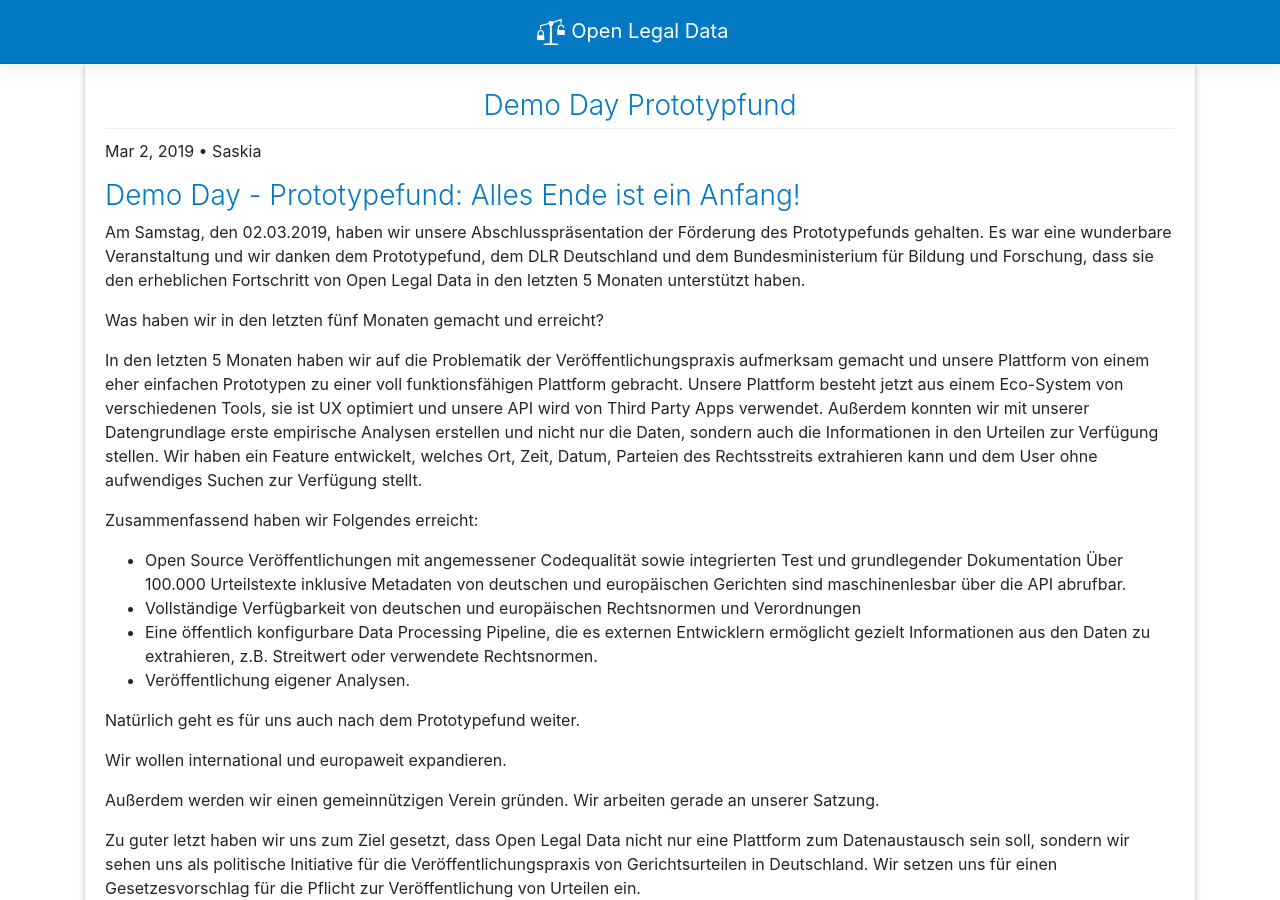
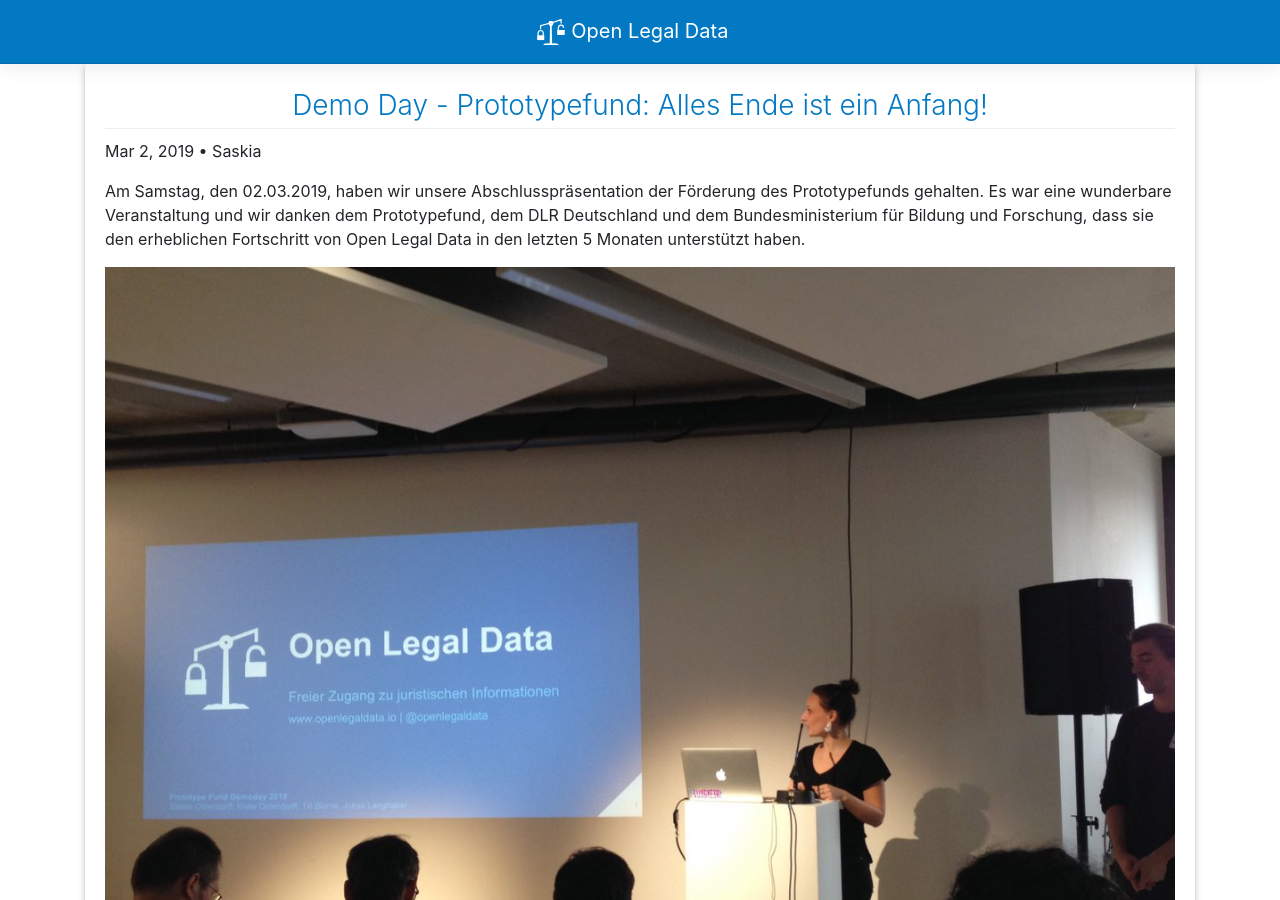
Before and after one commit to openlegaldata/blog, a Jekyll site: the page built from _posts/2019-03-02-demoday.md, in a window 1280 px wide and 900 px high. Built offline with Jekyll 4.4.1, drawn with Linux system fonts in a browser that asks for light colours.

Commit message:
Blog post Demo Day

```diff
--- a/Gemfile
+++ b/Gemfile
@@ -22,7 +22,6 @@
   gem "jekyll-feed", "~> 0.6"
   #gem "jekyll-paginate-v2"  # is not supported by github-pages
   gem "jekyll-paginate"
-  gem "jekyll-feed"
 end
 
 # Windows does not include zoneinfo files, so bundle the tzinfo-data gem
--- a/_posts/2019-03-02-demoday.md
+++ b/_posts/2019-03-02-demoday.md
@@ -1,16 +1,17 @@
 ---
 layout: post
-title: "Demo Day Prototypfund"
-categories: oldp
+title: "Demo Day - Prototypefund: Alles Ende ist ein Anfang!"
+categories: events
 language: de
 author: Saskia
 ---
 
-## Demo Day - Prototypefund: Alles Ende ist ein Anfang!
 Am Samstag, den 02.03.2019, haben wir unsere Abschlusspräsentation der Förderung des Prototypefunds gehalten.
 Es war eine wunderbare Veranstaltung und wir danken dem Prototypefund, dem DLR Deutschland und dem Bundesministerium
 für Bildung und Forschung, dass sie den erheblichen Fortschritt von Open Legal Data in den letzten 5 Monaten unterstützt
 haben.
+
+![Open Legal Data bei dem Demo Day]({{ "/assets/img/2019-03-02-prototype_demoday.jpg" | relative_url }})
 
 Was haben wir in den letzten fünf Monaten gemacht und erreicht?
 
```
Also changed, not shown: assets/img/2019-03-02-prototype_demoday.jpg (added).
